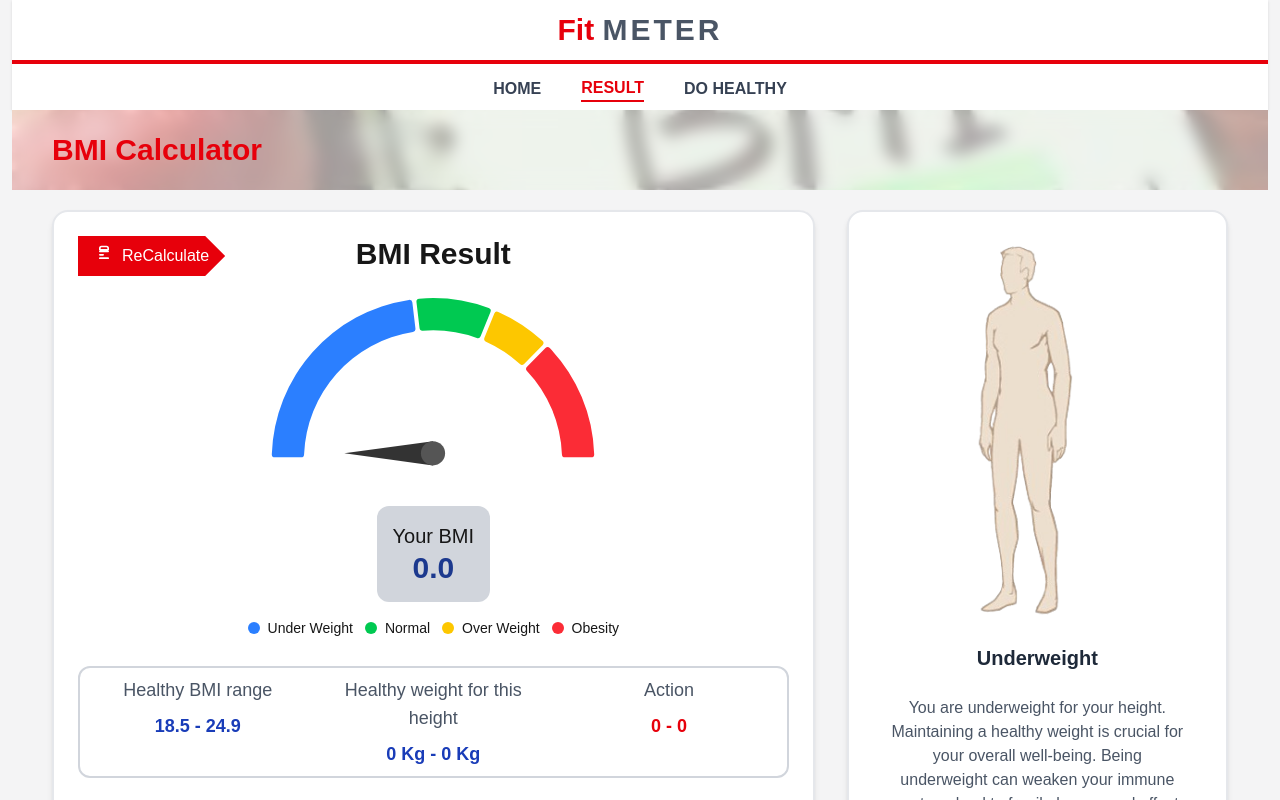
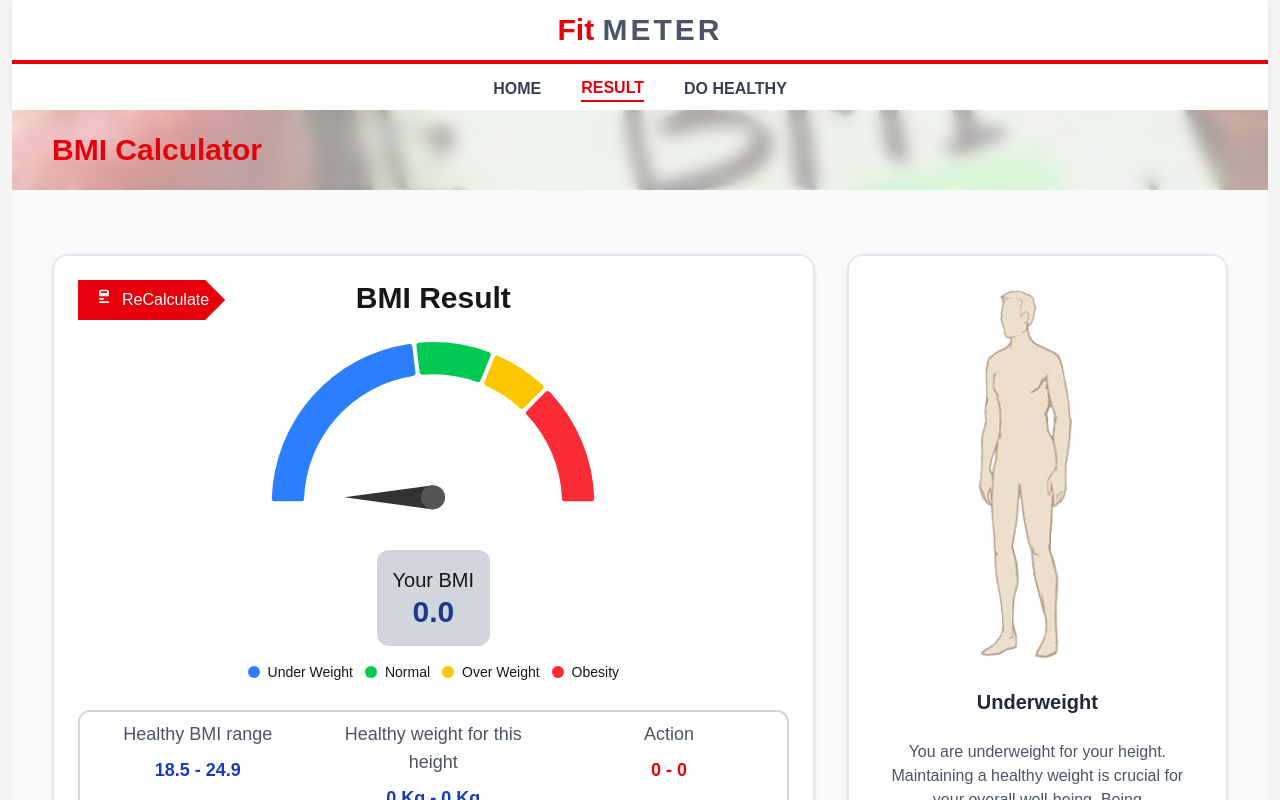
Before and after one commit to sriganeshDev/BMI, a Next.js app: page /pages/result in a window 1280 px wide. Shown: the top 800 px of the page. Built offline with nearby package versions, Linux system fonts and the light colour scheme.

Commit message:
ui updated

```diff
--- a/src/app/bmi/page.jsx
+++ b/src/app/bmi/page.jsx
@@ -236,7 +236,7 @@ export default function BMIForm() {
         </div>
 
         <div className="w-full md:w-1/2 pt-5 flex justify-center items-start">
-          <div className="w-full max-w-3xl p-6 flex flex-col justify-center items-center rounded-2xl border-2 border-gray-200 lg:space-y-3 max-md:space-y-2 bg-white shadow-md">
+          <div className="w-full  lg:p-6 p-4   flex flex-col justify-center items-center rounded-2xl border-2 border-gray-200 lg:space-y-3 max-md:space-y-2 bg-white shadow-md">
             <div className="w-full space-y-6 max-md:space-y-2">
               <h2 className="text-lg max-md:text-base font-bold text-gray-800">
                 What does BMI mean?
--- a/src/app/components/onboard/fixedImage.jsx
+++ b/src/app/components/onboard/fixedImage.jsx
@@ -1,18 +1,24 @@
 const FixedImage = () => {
   return (
-    <div className="relative w-full md:w-1/2 lg:w-1/2 h-2/4 md:h-full rounded-l-2xl overflow-hidden">
-      {/* Blurred Background Image */}
+    <div className="relative w-full md:w-1/2 lg:w-1/2 h-4/4 md:h-full rounded-l-2xl overflow-hidden">
       <div
         className="absolute inset-0 bg-cover bg-center "
         style={{
-          backgroundImage: `url(https://aarp.widen.net/content/p4jlwmd8qs/jpeg/AARP_howmuchshouldIweigh-100467.jpg?crop=true&anchor=0,0&q=80&color=ffffffff&u=ovnylx&w=1140&h=655)`,
+          backgroundImage: `url(https://www.beatxp.com/blog/wp-content/uploads/2023/05/BMI-Calculator.jpg)`,
         }}
       />
 
-      {/* Gradient Overlay */}
       <div className="absolute inset-0 bg-gradient-to-b from-black/50 via-black/10 to-transparent" />
-
-      {/* Optional content can go here */}
+      <svg
+        className="lg:hidden md:hidden absolute -bottom-0.5 left-0 w-full"
+        viewBox="0 0 1440 320"
+        preserveAspectRatio="none"
+      >
+        <path
+          fill="#f4f4f5"
+          d="M0,160 C690,-190 1080,480 1440,160 L1440,320 L0,320 Z"
+        />
+      </svg>
     </div>
   );
 };
--- a/src/app/components/ui/CommonButton.jsx
+++ b/src/app/components/ui/CommonButton.jsx
@@ -9,7 +9,7 @@ const CommonButton = ({ navroute }) => {
     <>
       <button
         onClick={() => router.push(`${navroute}`)}
-        className="lg:mt-6 md:mt-4 mt-2 w-full py-2 cursor-pointer border-2 border-red-600 bg-red-500 text-white rounded-full shadow hover:bg-red-600 hover:text-white"
+        className="lg:mt-6 md:mt-4 mt-2 w-full py-2 cursor-pointer border-2 border-red-600 bg-red-600 text-white rounded-full shadow hover:bg-red-500 hover:text-white"
       >
         Next
       </button>
--- a/src/app/pages/dohealthy/page.jsx
+++ b/src/app/pages/dohealthy/page.jsx
@@ -4,13 +4,12 @@ import Image from "next/image";
 
 export default function DoHealthy() {
   return (
-    <div className="flex flex-col items-center justify-center min-h-screen bg-zinc-100 p-4 sm:p-6 md:p-8 ">
+    <div className="flex flex-col items-center justify-center min-h-screen bg-zinc-100  ">
       <h1 className="lg:text-2xl text-xl  lg:py-5 py-3 font-bold text-gray-900 text-center">
         Understand Your BMI and Health Better
       </h1>
 
       <div className="flex flex-col lg:pt-2 w-full max-w-7xl space-y-8">
-        {/* BMI Table Section */}
         <div className="bg-white  rounded-xl  shadow-lg w-full overflow-x-auto">
           <Image
             src="/bmichart.png"
--- a/src/app/pages/result/page.jsx
+++ b/src/app/pages/result/page.jsx
@@ -8,16 +8,15 @@ const ResultPage = () => {
   const { bmi, bmiInfo } = contextprovides();
 
   return (
-    <div className="flex w-full min-h-screen bg-zinc-100  items-center justify-center lg:px-10 py-2 md:py-5 ">
-      <div className="flex flex-col lg:flex-row w-full gap-4  md:gap-5 lg:gap-8">
+    <div className="flex w-full min-h-screen bg-gray-50 items-center justify-center lg:px-10 py-2 md:py-5 ">
+      <div className="flex flex-col sticky lg:top-48 lg:flex-row w-full  gap-8">
         <div className="w-full lg:w-3/3 flex justify-center items-start">
-          <div className="sticky lg:top-32 w-full p-6 flex flex-col justify-center items-center rounded-2xl border-2 border-gray-200 bg-white shadow-md space-y-4">
+          <div className=" w-full p-6 flex flex-col justify-center items-center rounded-2xl border-2 border-gray-200 bg-white shadow-md space-y-4">
             <BMIResult bmi={bmi} bmiInfo={bmiInfo} />
           </div>
         </div>
-
-        <div className="w-full lg:w-2/4 flex  justify-center items-start">
-          <div className="w-full lg:p-6   flex flex-col justify-center items-center rounded-2xl border-2 border-gray-200 bg-white shadow-md space-y-4">
+        <div className="w-full lg:w-2/4 flex justify-center items-start">
+          <div className=" w-full lg:p-6 flex flex-col justify-start items-center rounded-2xl border-2 border-gray-200 bg-white shadow-md space-y-4 lg:overflow-y-auto hide-scrollbar lg:max-h-[calc(100vh-8rem)]">
             <BodyFigure bmi={bmi} />
           </div>
         </div>
```
